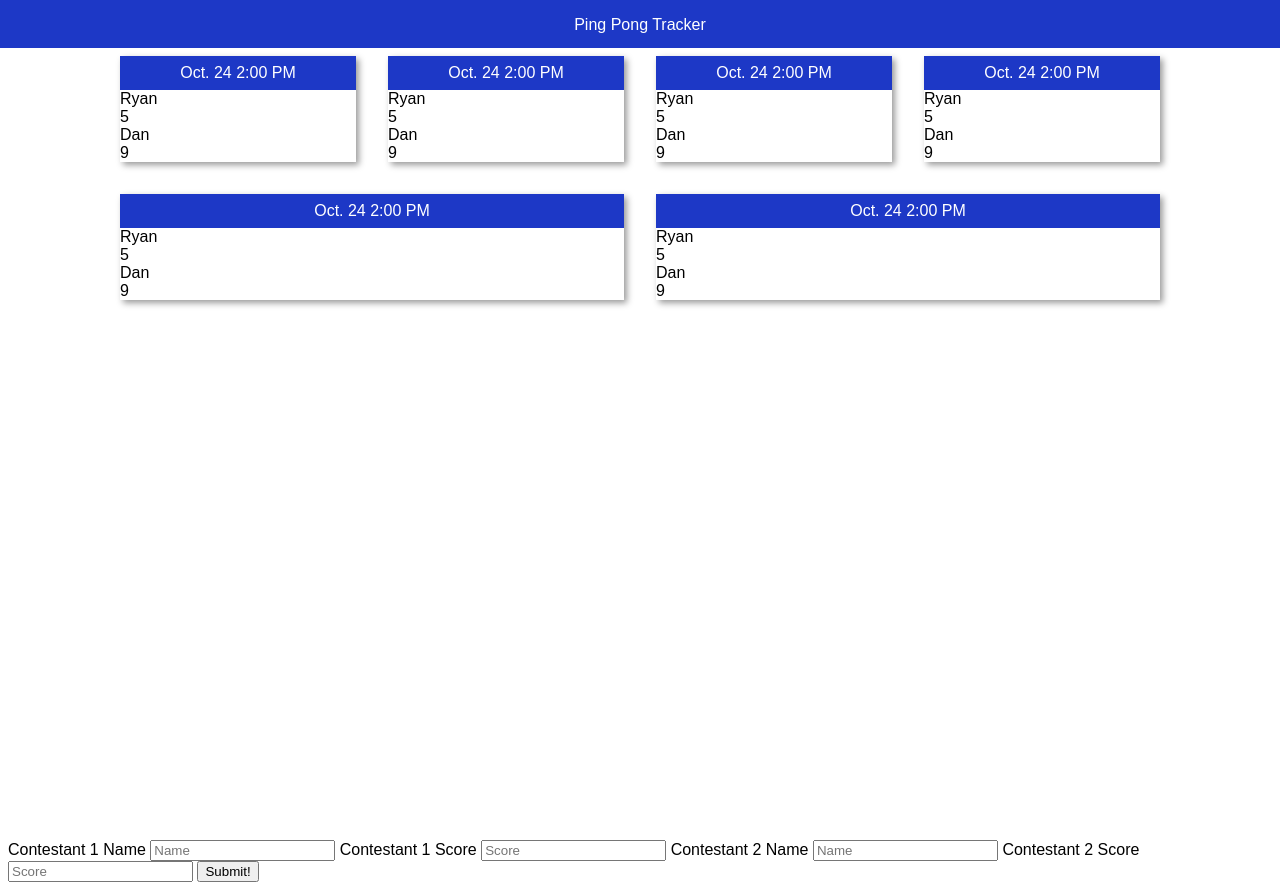
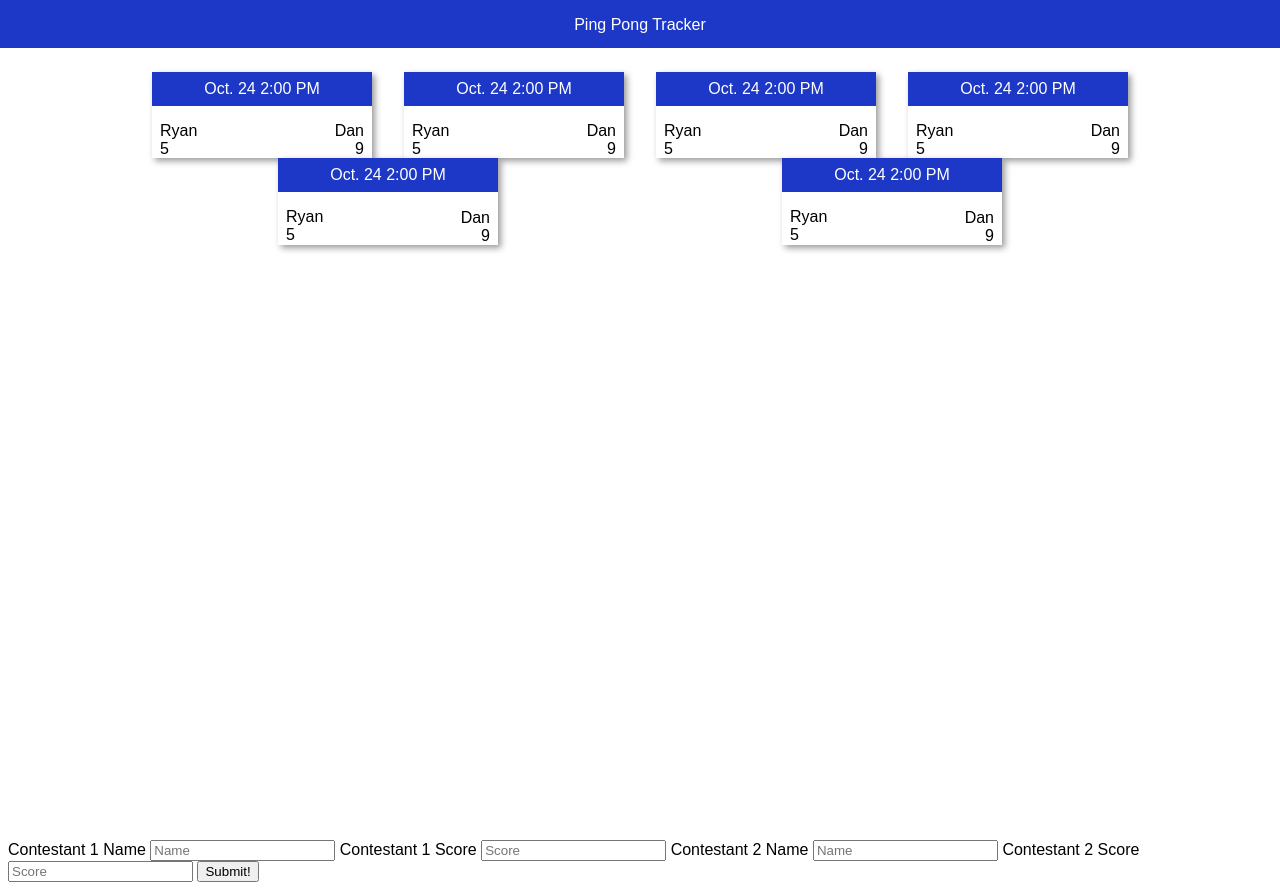
Before and after one commit to stephhappens/14-ping-pong, a website: page public/index.html in a window 1280 px wide. Drawn offline with nearby package versions, Linux system fonts and the light colour scheme; files that its build step writes are made by us from their sources; files whose address does not match are found by name.

Commit message:
Style the card

```diff
--- a/app/styles/app.scss
+++ b/app/styles/app.scss
@@ -6,24 +6,24 @@
 @import 'box-sizing';
 
 .full-page {
-  min-height: 100vh;
   display: flex;
   flex-direction: column;
+  min-height: 100vh;
   font-family: 'source Sans Pro', sans-serif;
 }
 
 .section__header {
+  height: 3rem;
   margin: -8px;
+  padding: 1rem;
   background-color: #1d38c6;
+  color: #ffffff;
   text-align: center;
-  height: 3rem;
-  padding: 1rem;
-  color: white;
 }
 
 .section-grid {
+  min-height: 100vh;
   padding: 1rem;
-  min-height: 100vh;
 }
 
 .container {
@@ -33,22 +33,48 @@
 
 .grid {
   display: flex;
-  margin: -1rem;
   flex-wrap: wrap;
+  margin: 1rem;
 }
 
 .grid__game {
   flex-basis: calc(100% / 4 - 2rem);
-  flex-grow: 1;
-  margin: 1rem;
+  min-width: 8rem;
+  margin: auto;
   padding: 0;
   box-shadow: 0.2rem 0.2rem 0.4rem rgba(0, 0, 0, 0.4);
 }
 
 .grid__game--date {
+  padding: 0.5rem;
   background-color: #1d38c6;
+  color: #ffffff;
   text-align: center;
-  color: white;
-  padding: 0.5rem;
+}
+
+.grid__game--content {
+  text-align: center;
 
 }
+
+.grid__game--content_1 {
+  text-align: left;
+  margin-top: 1rem;
+  padding-left: 0.5rem;
+}
+
+.grid__game--player_1 {
+
+  margin: none;
+}
+
+.grid__game--content_2 {
+  text-align: right;
+  padding-right: 0.5rem;
+  margin-top: -2.23rem;
+
+}
+
+.grid__game--player_2 {
+
+}
```
